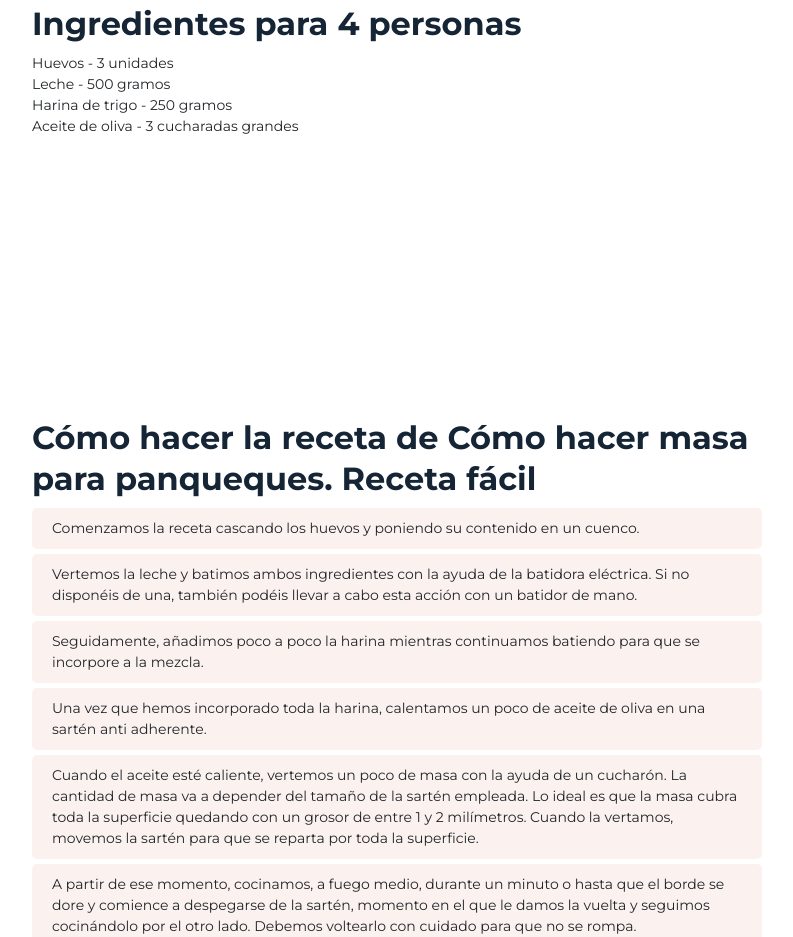
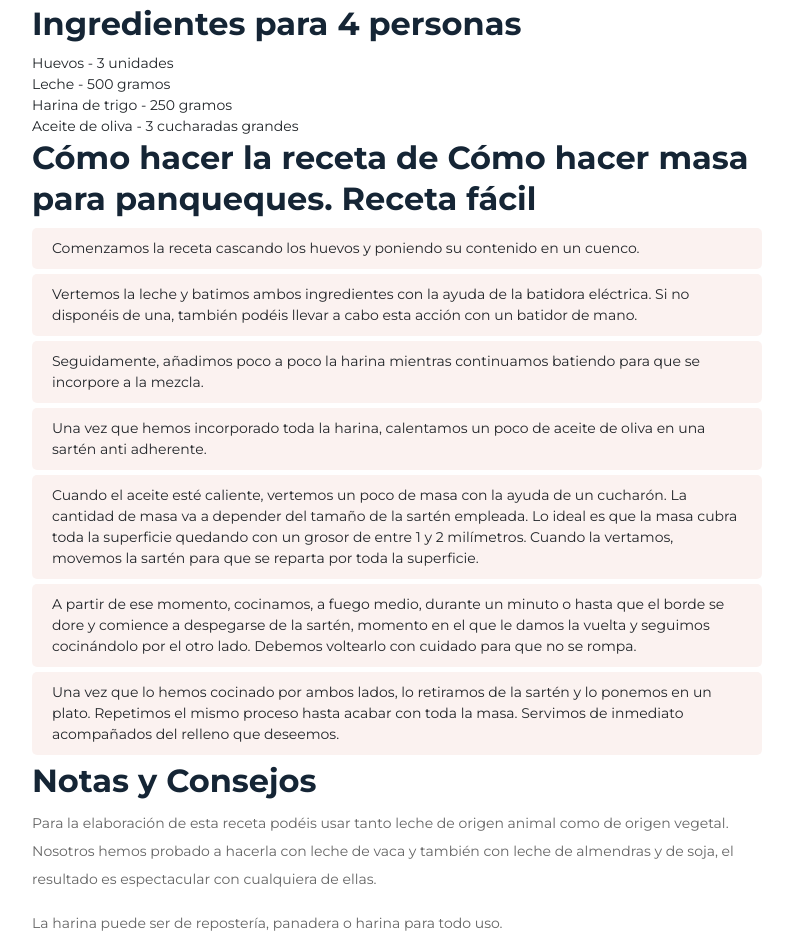
Before and after one commit to testite/gMA, a plain HTML site: page 05tXlE9Y92mkjVm4BTGvB7.html in a window 1280 px wide. Shown: the part 1826-2763 px from the top of the page, without its empty margins (53-846 px from the left). Drawn offline with nearby package versions, Linux system fonts and the light colour scheme; files that its build step writes are made by us from their sources; files whose address does not match are found by name; a web font is replaced by a local one.

Commit message:
Update 05tXlE9Y92mkjVm4BTGvB7.html

```diff
--- a/05tXlE9Y92mkjVm4BTGvB7.html
+++ b/05tXlE9Y92mkjVm4BTGvB7.html
@@ -210,13 +210,6 @@
                     <li>Harina de trigo - 250 gramos</li>
                     <li>Aceite de oliva - 3 cucharadas grandes</li>
                   </ul>
-                  <div class="col-xs-12 col-md-12 publi-position">
-                    <div id="div-gpt-ad-1513252933510-2">
-                      <script>
-                      </script>
-                      <div id="google_ads_iframe_/78011819/CC_CONTENT_03_0__container__" style="border: 0pt none; width: 336px; height: 280px;"></div>
-                    </div>
-                  </div>
                   <h2>Cómo hacer la receta de Cómo hacer masa para panqueques. Receta fácil</h2>
                   <ol id="lista4">
                     <li>Comenzamos la receta cascando los huevos y poniendo su contenido en un cuenco.</li>
```
